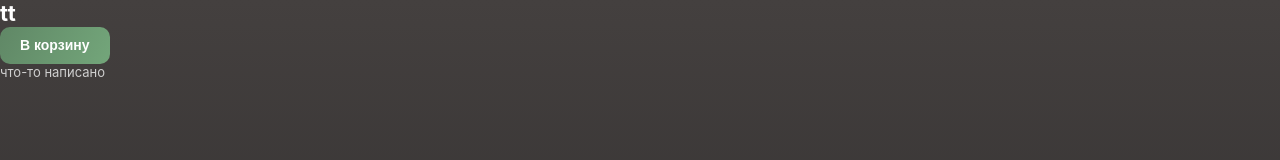
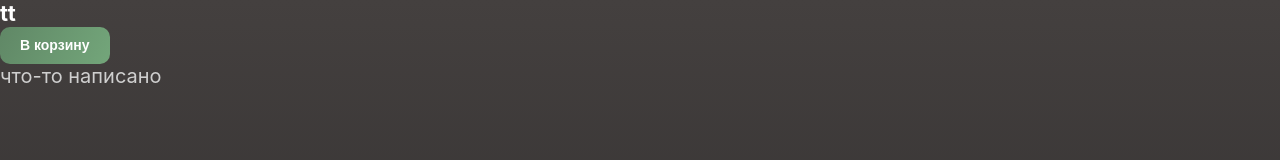
Before and after one commit to PaulSamPS/resto, a React (Create React App) app: page / in a window 1280 px wide. Shown: the top 160 px of the page. Built offline with nearby package versions, Linux system fonts and the light colour scheme.

Commit message:
stylelint

```diff
--- a/src/App.module.scss
+++ b/src/App.module.scss
@@ -1,5 +1,5 @@
 .app {
-  max-width: 1440px;
-  margin: 0 auto;
-  height: 100vh;
+	max-width: 1440px;
+	height: 100vh;
+	margin: 0 auto;
 }
--- a/src/App.tsx
+++ b/src/App.tsx
@@ -9,7 +9,7 @@ export const App = () => {
     <div className={styles.app}>
       <H size={'h3'}>tt</H>
       <Button>В корзину</Button>
-      <P size={'m'}>что-то написано</P>
+      <P size={'l'}>что-то написано</P>
     </div>
   );
 };
--- a/src/components/Button/Button.module.scss
+++ b/src/components/Button/Button.module.scss
@@ -1,11 +1,14 @@
 .btn {
-  background: var(--greenGradient);
-  color: var(--textWhite);
-  padding: 10px 20px;
-  border-radius: 10px;
-  border: none;
-  font-weight: 600;
-  font-size: 14px;
-  line-height: 17px;
-  cursor: pointer;
+	padding: 10px 20px;
+
+	cursor: pointer;
+
+	color: var(--textWhite);
+	border: none;
+	border-radius: 10px;
+	background: var(--greenGradient);
+
+	font-size: 14px;
+	font-weight: 600;
+	line-height: 17px;
 }
--- a/src/components/H/H.module.scss
+++ b/src/components/H/H.module.scss
@@ -1,24 +1,32 @@
 .h1 {
 	margin: 0;
+
+	text-transform: uppercase;
+
+	color: var(--textWhite);
+
+	font-size: 32px;
 	font-weight: bold;
-  font-size: 32px;
 	line-height: 39px;
-  text-transform: uppercase;
-  color: var(--textWhite);
 }
 
 .h2 {
 	margin: 0;
+
+	text-transform: uppercase;
+
+	color: var(--textWhite);
+
+	font-size: 30px;
 	font-weight: bold;
-  font-size: 30px;
 	line-height: 36px;
-  text-transform: uppercase;
-  color: var(--textWhite);
 }
 
 .h3 {
 	margin: 0;
+
+	color: var(--textWhite);
+
 	font-size: 22px;
 	line-height: 27px;
-  color: var(--textWhite);
 }
--- a/src/components/P/P.module.scss
+++ b/src/components/P/P.module.scss
@@ -1,17 +1,20 @@
 .s {
+	color: var(--tetxGray);
+
 	font-size: 12px;
 	line-height: 14px;
-  color: var(--tetxGray);
 }
 
 .m {
+	color: var(--tetxGray);
+
 	font-size: 13px;
 	line-height: 17px;
-  color: var(--tetxGray);
 }
 
 .l {
+	color: var(--tetxGray);
+
 	font-size: 20px;
 	line-height: 25px;
-  color: var(--tetxGray);
 }
--- a/src/index.scss
+++ b/src/index.scss
@@ -1,22 +1,33 @@
 body {
 	margin: 0;
-  font-family: -apple-system, BlinkMacSystemFont, 'Segoe UI', 'Roboto', 'Oxygen',
-    'Ubuntu', 'Cantarell', 'Fira Sans', 'Droid Sans', 'Helvetica Neue',
+
+	background-image: linear-gradient(360deg, #211F20 0%, #44403F 100%);
+
+	font-family:
+		-apple-system,
+		BlinkMacSystemFont,
+		'Segoe UI',
+		'Roboto',
+		'Oxygen',
+		'Ubuntu',
+		'Cantarell',
+		'Fira Sans',
+		'Droid Sans',
+		'Helvetica Neue',
 		sans-serif;
 	-webkit-font-smoothing: antialiased;
 	-moz-osx-font-smoothing: grayscale;
-  background-image: linear-gradient(360deg, #211F20 0%, #44403F 100%);
 }
 
 * {
+	box-sizing: border-box;
 	margin: 0;
 	padding: 0;
-  box-sizing: border-box;
 }
 
 :root {
-  --tetxGray: #cfcfcf;
-  --textWhite: #ffffff;
+	--tetxGray: #CFCFCF;
+	--textWhite: #FFF;
 	--greenGradient: linear-gradient(114.93deg, #618967 5.11%, #72A479 94%);
 	--green: #618967;
 }
```
Also changed, not shown: package.json (+7 -2 lines), src/components/Button/Button.tsx (+6 -6 lines), src/components/H/H.tsx (+5 -5 lines), .stylelintrc.json (added), 1 other file (tests, documents, lock files or other folders). Lines whose indentation alone changed are shown as unchanged.
